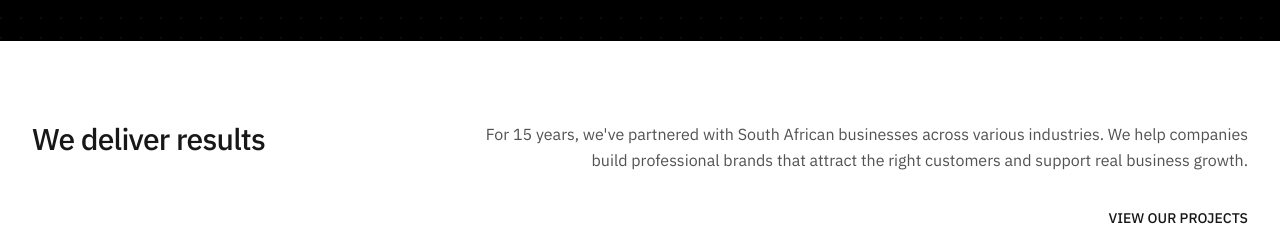
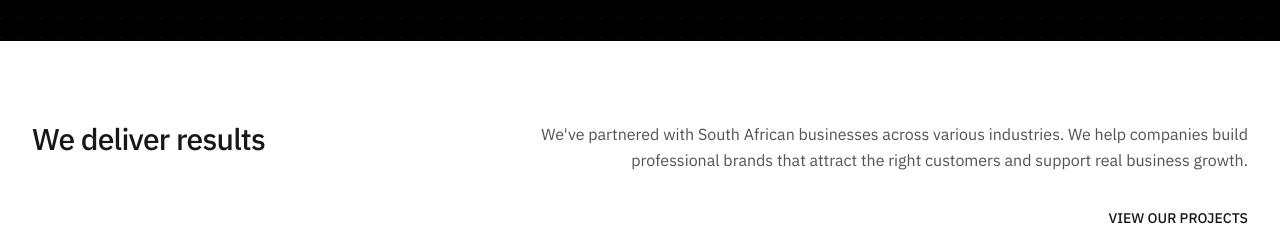
Before and after one commit to wemadeathing/lumina7, an Astro site: page / in a window 1280 px wide. Shown: the part 2940-3166 px from the top of the page. Built offline with nearby package versions, Linux system fonts and the light colour scheme; Astro itself is replaced by a stand-in of ours.

Commit message:
Update homepage messaging for clarity and conciseness
- Revised text in the homepage to remove redundant phrasing, enhancing clarity while maintaining the focus on partnerships with South African businesses.

```diff
--- a/src/pages/index.astro
+++ b/src/pages/index.astro
@@ -431,7 +431,7 @@ const faqItems = [
           <!-- Right Columns - Content and Button -->
           <div class="lg:col-span-2 space-y-8 text-right">
             <p class="text-base text-neutral-600 leading-relaxed">
-              For 15 years, we've partnered with South African businesses across various industries. We help companies build professional brands that attract the right customers and support real business growth.
+              We've partnered with South African businesses across various industries. We help companies build professional brands that attract the right customers and support real business growth.
             </p>
             <div>
               <a href="/work" class="inline-block text-sm font-medium text-neutral-900 hover:text-neutral-600 transition-colors duration-300 border-b border-neutral-900 hover:border-neutral-600 pb-1">
```
